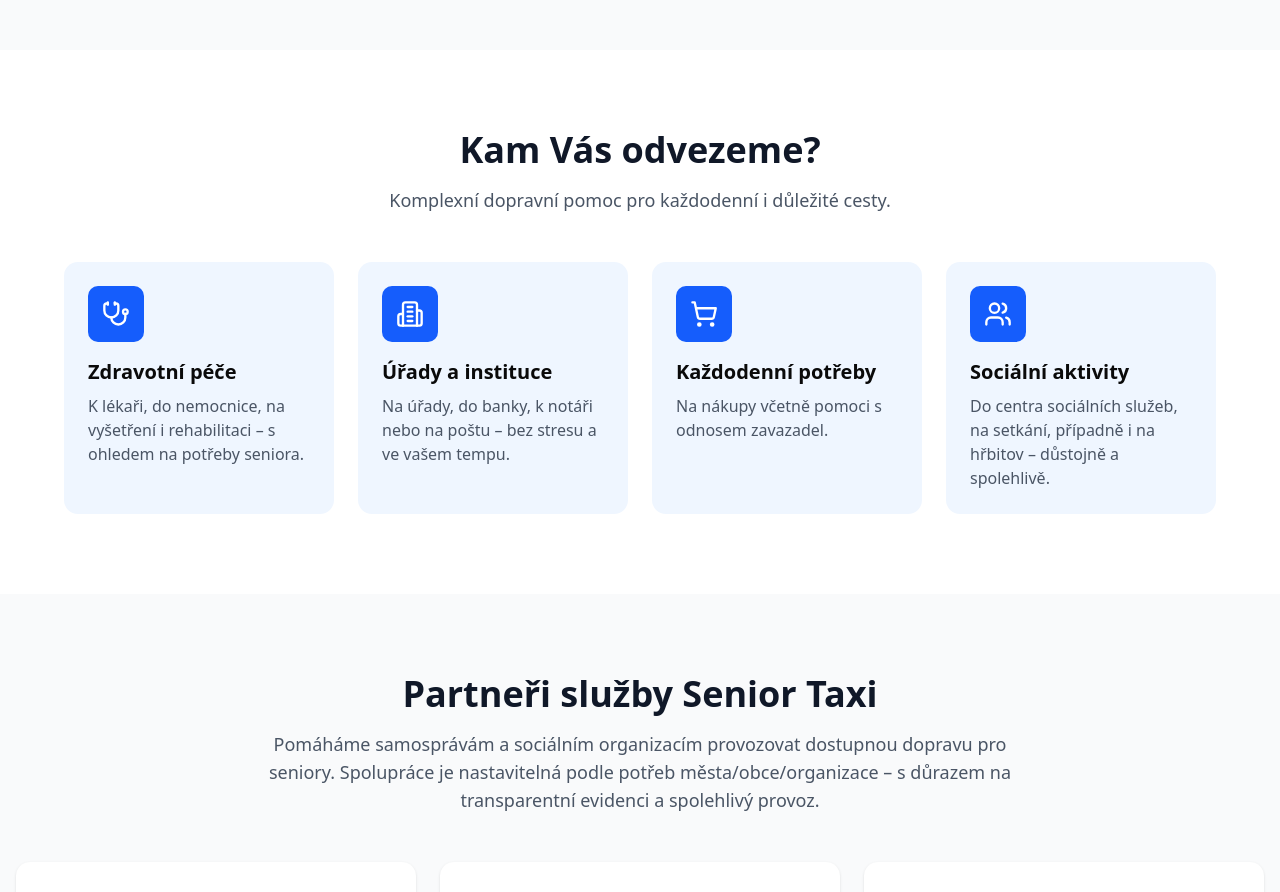
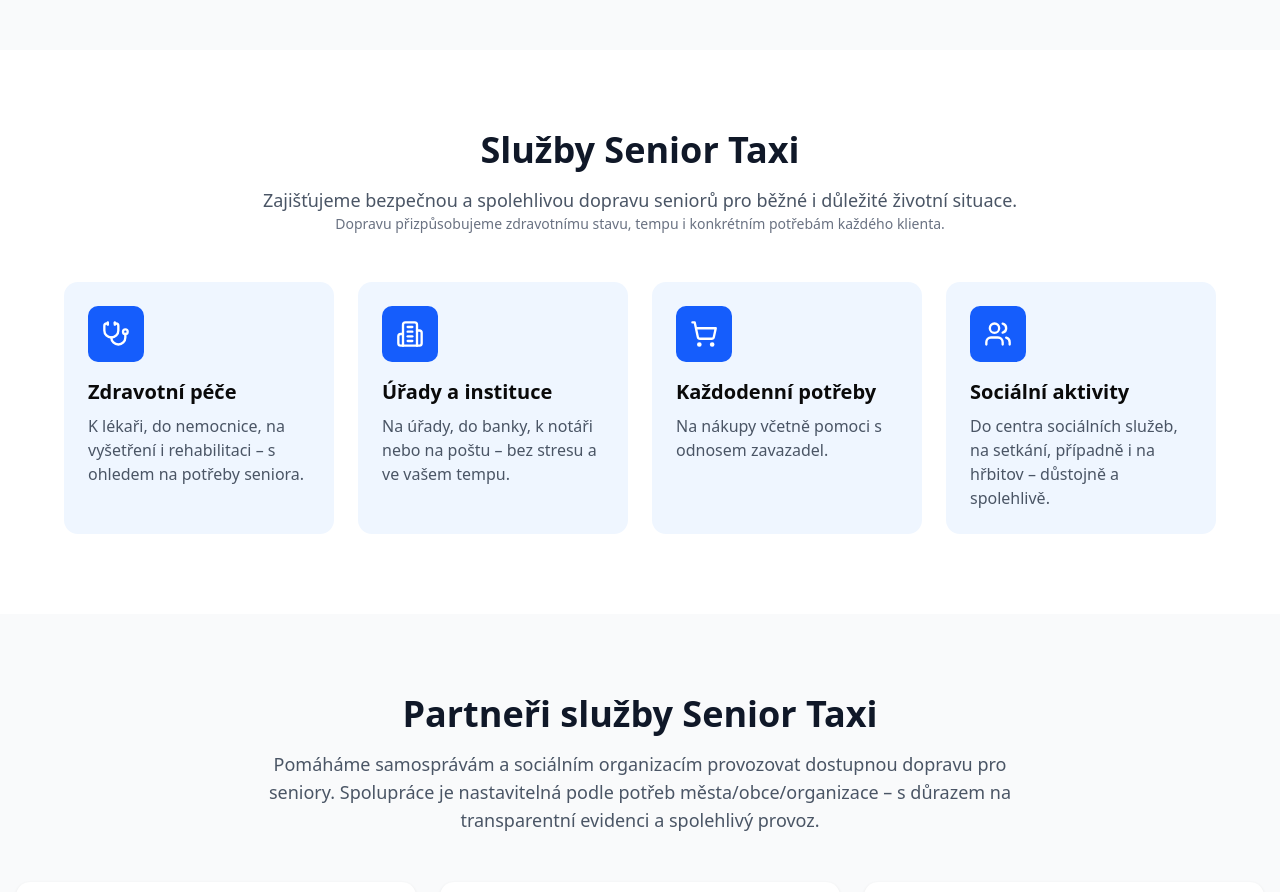
Before and after one commit to Agillis24/senior_taxi, a React (Vite) app: page / in a window 1280 px wide. Shown: the part 1640-2532 px from the top of the page. Built offline with nearby package versions, Linux system fonts and the light colour scheme.

Commit message:
Update Services.tsx

```diff
--- a/src/components/Services.tsx
+++ b/src/components/Services.tsx
@@ -32,10 +32,17 @@ export function Services() {
       <div className="container mx-auto px-4">
         <div className="text-center mb-12">
           <h2 className="text-3xl md:text-4xl font-bold text-gray-900 mb-4">
-            Kam Vás odvezeme?
+            Služby Senior Taxi
           </h2>
+
           <p className="text-lg text-gray-600 max-w-3xl mx-auto">
-            Komplexní dopravní pomoc pro každodenní i důležité cesty.
+            Zajišťujeme bezpečnou a spolehlivou dopravu seniorů pro běžné i
+            důležité životní situace.
+          </p>
+
+          <p className="text-sm text-gray-500 mt-6">
+            Dopravu přizpůsobujeme zdravotnímu stavu, tempu i konkrétním potřebám
+            každého klienta.
           </p>
         </div>
 
@@ -48,7 +55,7 @@ export function Services() {
                 className="bg-blue-50 p-6 rounded-xl hover:shadow-lg hover:-translate-y-0.5 transition"
               >
                 <div className="w-14 h-14 bg-blue-600 rounded-lg flex items-center justify-center mb-4">
-                  <Icon className="text-white" size={28} />
+                  <Icon className="text-white" size={28} aria-hidden="true" />
                 </div>
                 <h3 className="text-xl font-bold mb-2">{service.title}</h3>
                 <p className="text-gray-600">{service.description}</p>
```
